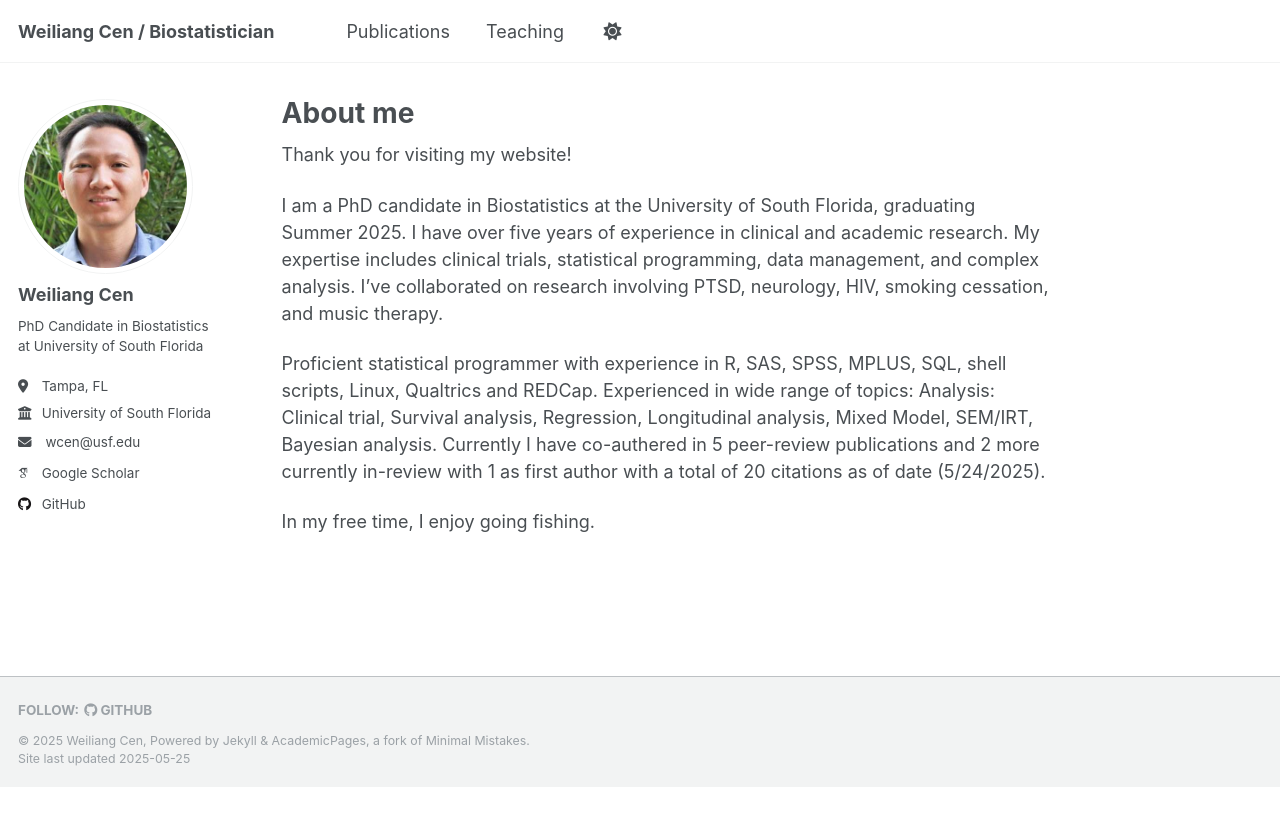
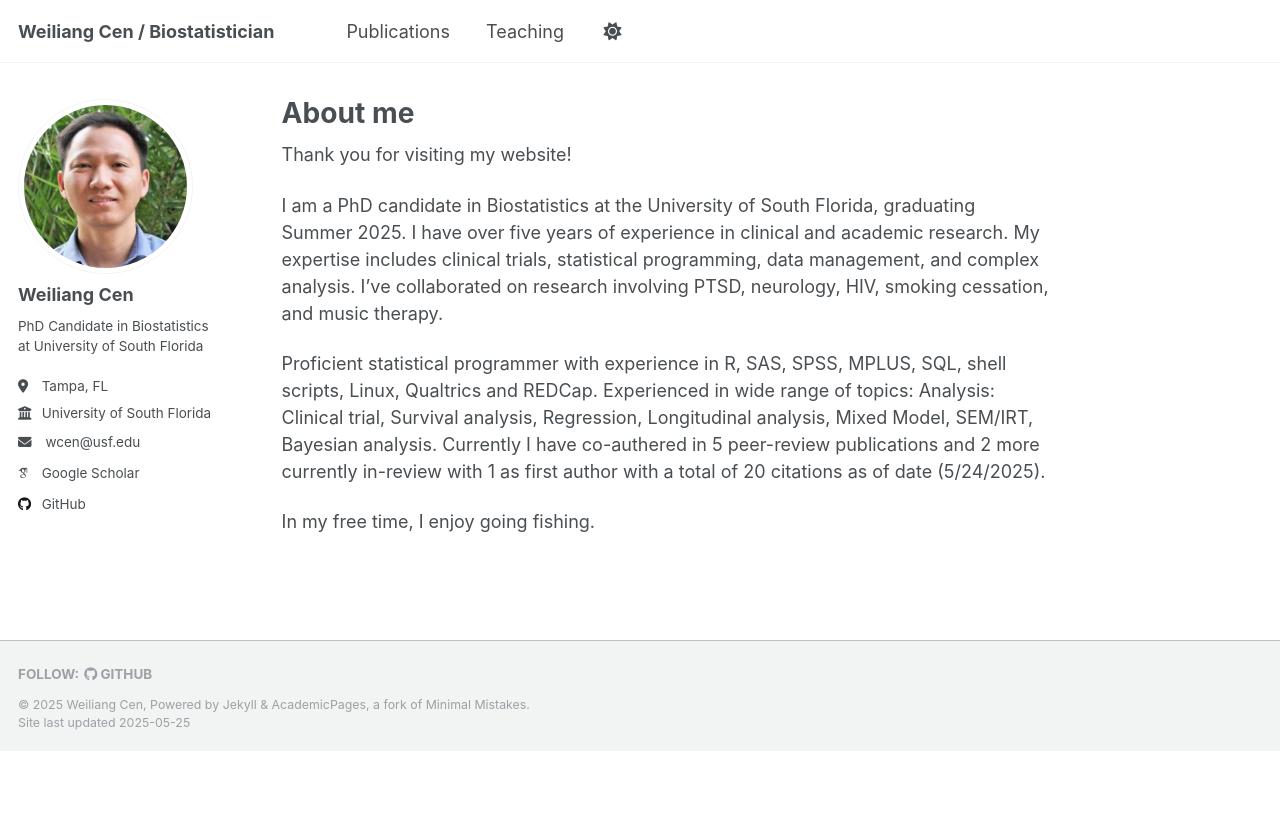
Before and after one commit to w-cen/w-cen.github.io, a Jekyll site: the page built from _pages/about.md, in a window 1280 px wide and 949 px high. Shown: the top 826 px of the window. Built offline with Jekyll 4.4.1, drawn with Linux system fonts in a browser that asks for light colours; some web fonts are replaced.

Commit message:
Update _page.scss

```diff
--- a/_sass/layout/_page.scss
+++ b/_sass/layout/_page.scss
@@ -399,18 +399,3 @@
   font-size: $type-size-6;
   text-transform: uppercase;
 }
-
-/*
-   Footer fix - disable sticky behavior
-   ========================================================================== */
-
-.page__footer {
-  position: static !important;
-  bottom: auto !important;
-  z-index: auto !important;
-}
-
-/* Add bottom margin to main content to prevent cutoff */
-#main {
-  margin-bottom: 2em;
-}
```
